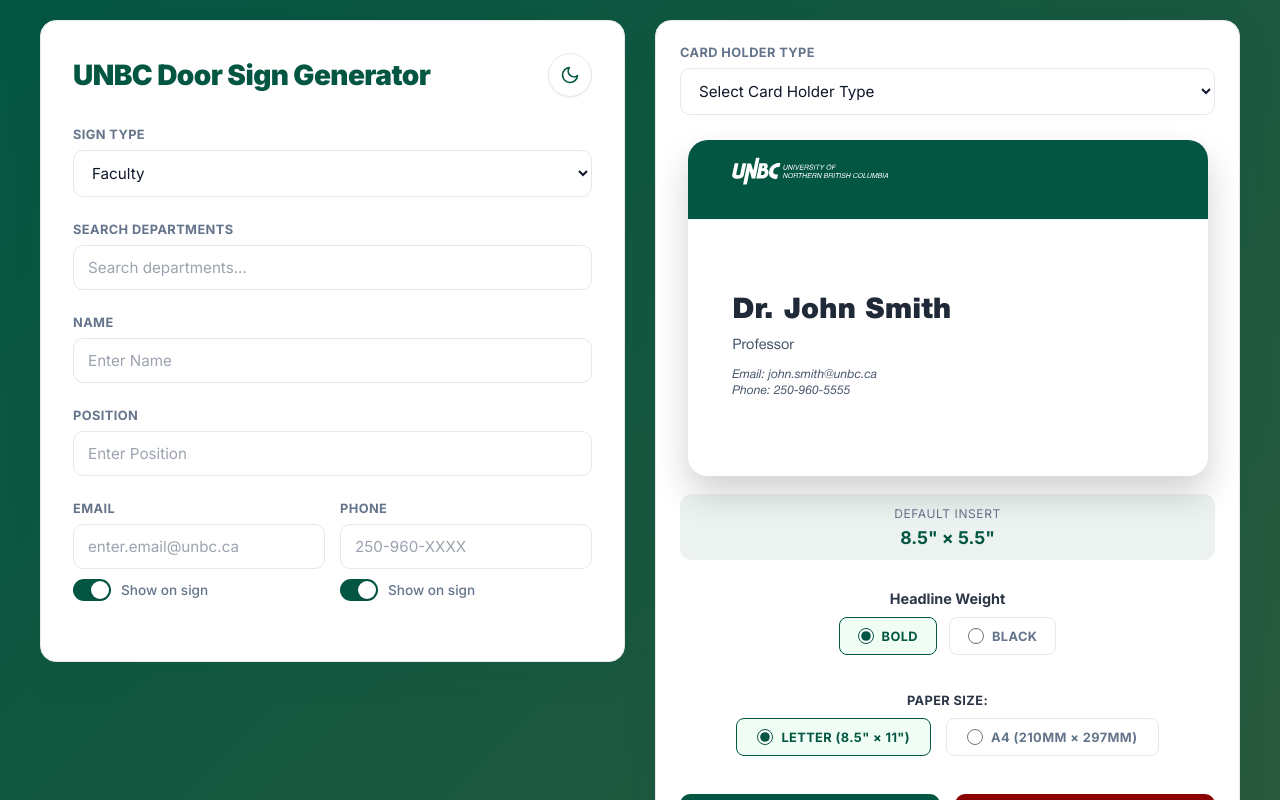
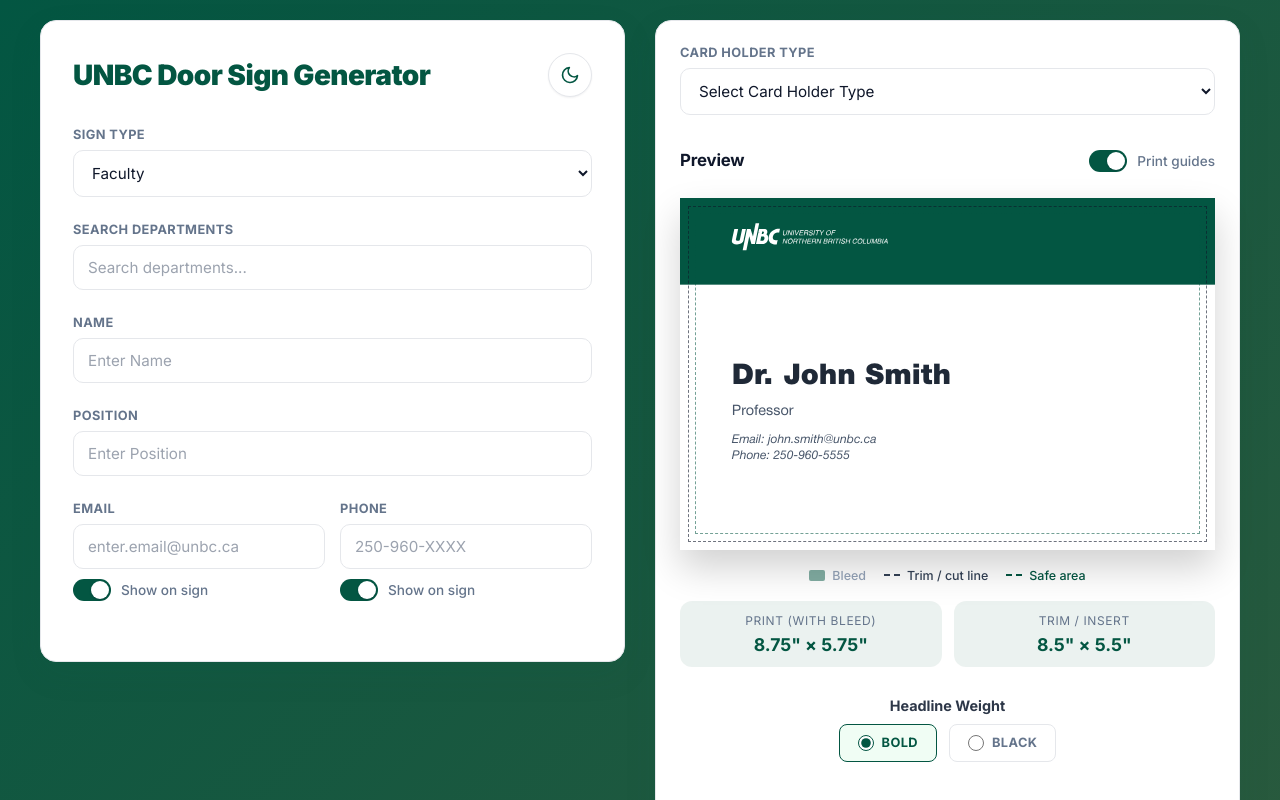
Before and after one commit to ahzs645/UNBCDoor, a React (Vite) app: page / in a window 1280 px wide. Shown: the top 800 px of the page. Built offline with nearby package versions, Linux system fonts and the light colour scheme; the HTML template or start-up script is replaced by a standard one.

Commit message:
feat: enhance SignPreview and SignArtwork components with bleed and guide features

```diff
--- a/src/components/SignPreview.jsx
+++ b/src/components/SignPreview.jsx
@@ -7,11 +7,17 @@
 
 const PT_PER_INCH = 72
 
+// Print production constants (inches). Bleed is the industry-standard 1/8"; the safe area
+// keeps critical content clear of the cut. Both are used by the preview guides and the PDF.
+const BLEED_INCHES = 0.125
+const SAFE_INCHES = 0.125
+
 export const SignPreview = ({ signData, cardHolders }) => {
   const signRef = useRef(null)
   const [paperSize, setPaperSize] = useState('letter')
   const [headlineWeight, setHeadlineWeight] = useState('bold')
   const [roomNameStyle, setRoomNameStyle] = useState('standard')
+  const [showGuides, setShowGuides] = useState(true)
   const DEFAULT_INSERT_SIZE = { width: 8.5, height: 5.5 }
 
   const formatInches = (value) => {
@@ -77,10 +83,24 @@
     right: horizontalDifference / 2
   }
 
-  const aspectRatio = insertSize.width / insertSize.height
+  // Canvas = trim insert + bleed on every edge. The preview frame matches this canvas, and
+  // the trim / safe / holder guides are inset back in as a fraction of the canvas.
+  const canvasWidth = insertSize.width + BLEED_INCHES * 2
+  const canvasHeight = insertSize.height + BLEED_INCHES * 2
+  const aspectRatio = canvasWidth / canvasHeight
+
+  const bleedFracX = (BLEED_INCHES / canvasWidth) * 100
+  const bleedFracY = (BLEED_INCHES / canvasHeight) * 100
+  const safeFracX = (SAFE_INCHES / canvasWidth) * 100
+  const safeFracY = (SAFE_INCHES / canvasHeight) * 100
 
   const previewFrameStyle = {
     '--sign-aspect': aspectRatio,
+    '--bleed-x': `${bleedFracX}%`,
+    '--bleed-y': `${bleedFracY}%`,
+    '--safe-x': `${safeFracX}%`,
+    '--safe-y': `${safeFracY}%`,
+    // Holder bars are measured against the trim insert, so they live inside the trim box.
     '--holder-bar-top': `${(Math.max(viewableOffset.top, 0) / insertSize.height) * 100}%`,
     '--holder-bar-bottom': `${(Math.max(viewableOffset.bottom, 0) / insertSize.height) * 100}%`,
     '--holder-bar-left': `${(Math.max(viewableOffset.left, 0) / insertSize.width) * 100}%`,
@@ -112,7 +132,8 @@
     showAlumni: shouldShowAlumni,
     headlineWeight,
     roomNameStyle,
-    insert: insertSize
+    insert: insertSize,
+    bleed: BLEED_INCHES
   }
 
   const cloneArtworkForExport = (availableFonts = {}) => {
@@ -165,6 +186,10 @@
       .split(/\s+/)
       .map(Number)
 
+    const bleedPt = BLEED_INCHES * PT_PER_INCH
+    const trimW = insertSize.width * PT_PER_INCH
+    const trimH = insertSize.height * PT_PER_INCH
+
     // Rasterize the artwork as-authored (keeps font-style italic for the browser to render).
     const clone = source.cloneNode(true)
     clone.setAttribute('width', viewW)
@@ -176,14 +201,19 @@
 
     const image = new Image()
     image.onload = () => {
+      // The PNG is the finished, trimmed insert — crop the bleed margin back off so it
+      // matches what you get after cutting (the PDF keeps the bleed for the printer).
       const canvas = document.createElement('canvas')
-      canvas.width = viewW * scale
-      canvas.height = viewH * scale
+      canvas.width = trimW * scale
+      canvas.height = trimH * scale
       const ctx = canvas.getContext('2d')
       ctx.fillStyle = '#ffffff'
       ctx.fillRect(0, 0, canvas.width, canvas.height)
-      ctx.setTransform(scale, 0, 0, scale, 0, 0)
-      ctx.drawImage(image, 0, 0)
+      ctx.drawImage(
+        image,
+        bleedPt, bleedPt, trimW, trimH,
+        0, 0, canvas.width, canvas.height
+      )
 
       const link = document.createElement('a')
       link.download = 'unbc-door-sign.png'
@@ -208,12 +238,19 @@
       const doc = new jsPDF({ orientation: 'portrait', unit: 'pt', format: paperSize })
       const availableFonts = await registerArtworkFonts(doc)
 
-      const artWidth = insertSize.width * PT_PER_INCH
-      const artHeight = insertSize.height * PT_PER_INCH
+      // The artwork carries bleed on every edge; crop marks below pin the trim (cut) line.
+      const bleedPt = BLEED_INCHES * PT_PER_INCH
+      const trimW = insertSize.width * PT_PER_INCH
+      const trimH = insertSize.height * PT_PER_INCH
+      const artWidth = trimW + bleedPt * 2
+      const artHeight = trimH + bleedPt * 2
       const pageWidth = paper.width * PT_PER_INCH
       const pageHeight = paper.height * PT_PER_INCH
-      const xOffset = (pageWidth - artWidth) / 2
-      const yOffset = (pageHeight - artHeight) / 2
+      // Center the TRIM box on the page; bleed extends outward from there. When the insert
+      // is as wide as the sheet (e.g. 8.5" insert on Letter) the side bleed falls off the
+      // page — expected, since the trim edge is then the paper edge.
+      const xOffset = (pageWidth - trimW) / 2 - bleedPt
+      const yOffset = (pageHeight - trimH) / 2 - bleedPt
 
       // svg2pdf needs the node laid out in the document to resolve geometry/styles.
       const clone = cloneArtworkForExport(availableFonts)
@@ -231,22 +268,32 @@
         holder.remove()
       }
 
-      // Vector crop marks at the artwork corners (0.25" arms).
+      // Vector crop marks aligned to the trim (cut) line, sitting in the margin just
+      // outside the bleed so they never print on the live artwork (0.25" arms).
       const mark = 0.25 * PT_PER_INCH
+      const ax0 = xOffset                 // artwork (bleed) edges
+      const ay0 = yOffset
+      const ax1 = xOffset + artWidth
+      const ay1 = yOffset + artHeight
+      const tx0 = xOffset + bleedPt        // trim (cut) lines
+      const ty0 = yOffset + bleedPt
+      const tx1 = ax1 - bleedPt
+      const ty1 = ay1 - bleedPt
+
       doc.setDrawColor(0, 0, 0)
       doc.setLineWidth(0.75)
 
-      doc.line(xOffset - mark, yOffset, xOffset, yOffset)
-      doc.line(xOffset, yOffset - mark, xOffset, yOffset)
+      // Horizontal arms in the left/right margins, aligned to the trim top & bottom.
+      doc.line(ax0 - mark, ty0, ax0, ty0)
+      doc.line(ax1, ty0, ax1 + mark, ty0)
+      doc.line(ax0 - mark, ty1, ax0, ty1)
+      doc.line(ax1, ty1, ax1 + mark, ty1)
 
-      doc.line(xOffset + artWidth, yOffset, xOffset + artWidth + mark, yOffset)
-      doc.line(xOffset + artWidth, yOffset - mark, xOffset + artWidth, yOffset)
-
-      doc.line(xOffset - mark, yOffset + artHeight, xOffset, yOffset + artHeight)
-      doc.line(xOffset, yOffset + artHeight, xOffset, yOffset + artHeight + mark)
-
-      doc.line(xOffset + artWidth, yOffset + artHeight, xOffset + artWidth + mark, yOffset + artHeight)
-      doc.line(xOffset + artWidth, yOffset + artHeight, xOffset + artWidth, yOffset + artHeight + mark)
+      // Vertical arms in the top/bottom margins, aligned to the trim left & right.
+      doc.line(tx0, ay0 - mark, tx0, ay0)
+      doc.line(tx1, ay0 - mark, tx1, ay0)
+      doc.line(tx0, ay1, tx0, ay1 + mark)
+      doc.line(tx1, ay1, tx1, ay1 + mark)
 
       doc.save(`unbc-door-sign-${signData.signType || 'custom'}.pdf`)
     } catch (error) {
@@ -254,42 +301,74 @@
     }
   }
 
-  const measurementSummary = selectedCardHolder ? [
+  const measurementSummary = [
     {
-      label: 'Insert',
+      label: 'Print (with bleed)',
+      value: `${formatInches(canvasWidth)}" × ${formatInches(canvasHeight)}"`
+    },
+    {
+      label: 'Trim / insert',
       value: `${formatInches(insertSize.width)}" × ${formatInches(insertSize.height)}"`
     },
-    {
+    ...(selectedCardHolder ? [{
       label: 'Viewable',
       value: `${formatInches(viewableSize.width)}" × ${formatInches(viewableSize.height)}"`
-    }
-  ] : [
-    {
-      label: 'Default insert',
-      value: `${formatInches(DEFAULT_INSERT_SIZE.width)}" × ${formatInches(DEFAULT_INSERT_SIZE.height)}"`
-    }
+    }] : [])
   ]
 
   return (
     <>
       <div className="preview">
+        <div className="preview-toolbar">
+          <span className="preview-toolbar__title">Preview</span>
+          <label className="switch preview-guide-toggle">
+            <input
+              type="checkbox"
+              checked={showGuides}
+              onChange={(e) => setShowGuides(e.target.checked)}
+            />
+            <span className="switch__track" aria-hidden="true" />
+            <span className="switch__text">Print guides</span>
+          </label>
+        </div>
+
         <div
-          className={`preview-frame ${selectedCardHolder ? 'with-holder' : 'without-holder'}`}
+          className={`preview-frame ${selectedCardHolder ? 'with-holder' : 'without-holder'} ${showGuides ? 'show-guides' : ''}`}
           style={previewFrameStyle}
         >
           <div className={doorSignClass}>
             <SignArtwork ref={signRef} content={signContent} />
           </div>
 
+          {showGuides && (
+            <>
+              <span className="print-guide print-trim" aria-hidden="true" />
+              <span className="print-guide print-safe" aria-hidden="true" />
+            </>
+          )}
+
           {selectedCardHolder && (
-            <div className="card-holder-overlay" aria-hidden="true">
-              <span className="card-holder-bar top" />
-              <span className="card-holder-bar bottom" />
-              <span className="card-holder-bar left" />
-              <span className="card-holder-bar right" />
+            <div className="card-holder-frame" aria-hidden="true">
+              <div className="card-holder-overlay">
+                <span className="card-holder-bar top" />
+                <span className="card-holder-bar bottom" />
+                <span className="card-holder-bar left" />
+                <span className="card-holder-bar right" />
+              </div>
             </div>
           )}
         </div>
+
+        {showGuides && (
+          <div className="preview-legend" aria-hidden="true">
+            <span className="preview-legend__item preview-legend__item--bleed">Bleed</span>
+            <span className="preview-legend__item preview-legend__item--trim">Trim / cut line</span>
+            <span className="preview-legend__item preview-legend__item--safe">Safe area</span>
+            {selectedCardHolder && (
+              <span className="preview-legend__item preview-legend__item--holder">Holder window</span>
+            )}
+          </div>
+        )}
 
         <div className="preview-measurements">
           {selectedCardHolder && (
--- a/src/index.css
+++ b/src/index.css
@@ -244,17 +244,41 @@
     border-color: #035642;
 }
 
-body.dark-mode .preview-frame.with-holder {
-    background: linear-gradient(135deg, rgba(34, 197, 94, 0.2) 0%, rgba(34, 197, 94, 0.05) 100%);
-    box-shadow: 0 18px 40px rgba(15, 23, 42, 0.6);
+body.dark-mode .preview-toolbar__title {
+    color: #f8fafc;
 }
 
-body.dark-mode .preview-frame.with-holder::after {
-    border-color: rgba(34, 197, 94, 0.45);
+body.dark-mode .print-trim {
+    border-color: rgba(226, 232, 240, 0.7);
+}
+
+body.dark-mode .print-safe {
+    border-color: rgba(34, 197, 94, 0.7);
+}
+
+body.dark-mode .card-holder-frame::after {
+    border-color: rgba(226, 232, 240, 0.85);
+    box-shadow: 0 0 0 1px rgba(0, 0, 0, 0.45);
 }
 
 body.dark-mode .card-holder-bar {
-    background: rgba(15, 23, 42, 0.65);
+    background: rgba(2, 6, 23, 0.6);
+}
+
+body.dark-mode .preview-legend__item {
+    color: #94a3b8;
+}
+
+body.dark-mode .preview-legend__item--trim {
+    color: #cbd5f5;
+}
+
+body.dark-mode .preview-legend__item--safe {
+    color: #22c55e;
+}
+
+body.dark-mode .preview-legend__item--holder {
+    color: #cbd5f5;
 }
 
 body.dark-mode .preview-measurements__title {
@@ -294,8 +318,28 @@
     gap: 18px;
 }
 
+.preview-toolbar {
+    width: 100%;
+    max-width: 600px;
+    display: flex;
+    align-items: center;
+    justify-content: space-between;
+    gap: 16px;
+}
+
+.preview-toolbar__title {
+    font-weight: 700;
+    color: var(--ui-text);
+    font-size: 1.05rem;
+    letter-spacing: -0.01em;
+}
+
+.preview-guide-toggle {
+    margin-top: 0;
+}
+
 .preview-frame {
-    width: min(100%, 560px);
+    width: min(100%, 600px);
     aspect-ratio: var(--sign-aspect, 1.545);
     position: relative;
     display: flex;
@@ -304,37 +348,54 @@
     box-sizing: border-box;
 }
 
-.preview-frame.with-holder {
-    padding: clamp(12px, 2.6vw, 20px);
-    background: var(--ui-surface-muted);
-    border: 1px solid var(--ui-border);
-    border-radius: var(--ui-radius);
-    box-shadow: var(--ui-shadow-md);
+.preview-frame.without-holder {
+    width: min(100%, 560px);
 }
 
-.preview-frame.without-holder {
-    width: min(100%, 520px);
+/* Print guides: square-cornered overlays pinned to the trim and safe-area boxes.
+   The sign artwork already fills the frame to the bleed edge, so these just mark
+   where the piece is cut (trim) and where content must stay clear (safe). */
+.print-guide {
+    position: absolute;
+    pointer-events: none;
+    z-index: 3;
 }
 
-.preview-frame.with-holder::after {
+.print-trim {
+    inset: var(--bleed-y, 0) var(--bleed-x, 0);
+    border: 1px dashed rgba(15, 23, 42, 0.6);
+}
+
+.print-safe {
+    inset: calc(var(--bleed-y, 0) + var(--safe-y, 0)) calc(var(--bleed-x, 0) + var(--safe-x, 0));
+    border: 1px dashed rgba(3, 86, 66, 0.55);
+}
+
+/* Holder window: the acrylic frame covers part of the trimmed insert, so it lives inside
+   the trim box (inset by the bleed). Bars are measured against the trim insert. */
+.card-holder-frame {
+    position: absolute;
+    inset: var(--bleed-y, 0) var(--bleed-x, 0);
+    z-index: 2;
+    pointer-events: none;
+}
+
+.card-holder-frame::after {
     content: '';
     position: absolute;
-    inset: calc(var(--holder-bar-top, 0)) calc(var(--holder-bar-right, 0)) calc(var(--holder-bar-bottom, 0)) calc(var(--holder-bar-left, 0));
-    border: 1px dashed rgba(3, 86, 66, 0.45);
-    border-radius: 12px;
-    pointer-events: none;
+    inset: var(--holder-bar-top, 0) var(--holder-bar-right, 0) var(--holder-bar-bottom, 0) var(--holder-bar-left, 0);
+    border: 1px dashed rgba(255, 255, 255, 0.85);
+    box-shadow: 0 0 0 1px rgba(15, 23, 42, 0.3);
 }
 
 .card-holder-overlay {
     position: absolute;
     inset: 0;
-    pointer-events: none;
-    border-radius: inherit;
 }
 
 .card-holder-bar {
     position: absolute;
-    background: rgba(15, 23, 42, 0.25);
+    background: rgba(15, 23, 42, 0.32);
 }
 
 .card-holder-bar.top {
@@ -365,9 +426,55 @@
     width: var(--holder-bar-right, 0%);
 }
 
+.preview-legend {
+    display: flex;
+    flex-wrap: wrap;
+    gap: 10px 18px;
+    justify-content: center;
+    width: 100%;
+    max-width: 600px;
+}
+
+.preview-legend__item {
+    display: inline-flex;
+    align-items: center;
+    gap: 7px;
+    font-size: 0.78rem;
+    color: var(--ui-text-muted);
+    font-weight: 500;
+}
+
+.preview-legend__item::before {
+    content: '';
+    width: 16px;
+    height: 0;
+    border-top: 2px dashed currentColor;
+    flex-shrink: 0;
+}
+
+.preview-legend__item--trim { color: #334155; }
+.preview-legend__item--safe { color: #035642; }
+
+.preview-legend__item--bleed { color: #94a3b8; }
+.preview-legend__item--bleed::before {
+    border-top: none;
+    height: 11px;
+    background: #035642;
+    border-radius: 2px;
+    opacity: 0.5;
+}
+
+.preview-legend__item--holder { color: #334155; }
+.preview-legend__item--holder::before {
+    border-top: none;
+    height: 11px;
+    background: rgba(15, 23, 42, 0.32);
+    border-radius: 2px;
+}
+
 .preview-measurements {
     width: 100%;
-    max-width: 560px;
+    max-width: 600px;
     display: flex;
     flex-direction: column;
     gap: 10px;
@@ -582,7 +689,8 @@
     height: 100%;
     background: white;
     box-shadow: 0 18px 35px rgba(0,0,0,0.18);
-    border-radius: clamp(14px, 3vw, 20px);
+    /* Square corners — a printed insert is cut to a sharp rectangle, not rounded. */
+    border-radius: 0;
     overflow: hidden;
     display: flex;
     flex-direction: column;
@@ -1081,11 +1189,6 @@
         width: 100%;
     }
 
-    .preview-frame.with-holder {
-        padding: 16px;
-        border-radius: 18px;
-    }
-
     .door-sign {
         font-size: clamp(11.5px, 2.6vw, 15px);
     }
@@ -1130,11 +1233,6 @@
         gap: 14px;
     }
 
-    .preview-frame.with-holder {
-        padding: 14px;
-        border-radius: 16px;
-    }
-
     .door-sign {
         font-size: clamp(11px, 3.4vw, 14px);
     }
@@ -1145,6 +1243,21 @@
 
     .preview-measurements__item {
         padding: 10px;
+    }
+
+    .preview-toolbar,
+    .preview-legend,
+    .preview-measurements {
+        max-width: 100%;
+    }
+
+    .preview-toolbar__title {
+        font-size: 1rem;
+    }
+
+    .preview-legend {
+        gap: 8px 14px;
+        font-size: 0.74rem;
     }
 }
 
--- a/src/sign/SignArtwork.jsx
+++ b/src/sign/SignArtwork.jsx
@@ -118,6 +118,14 @@
   const W = insert.width * PT_PER_INCH
   const H = insert.height * PT_PER_INCH
 
+  // Bleed (in points) extends the background fills past the trim line so cutting leaves
+  // no white slivers. The trim-sized layout below is unchanged — everything is translated
+  // inward by BLEED and the canvas (viewBox) grows by BLEED on every edge.
+  const bleedInches = Number.isFinite(content.bleed) ? content.bleed : 0
+  const BLEED = bleedInches * PT_PER_INCH
+  const CW = W + BLEED * 2
+  const CH = H + BLEED * 2
+
   const headerColor = readBrandVar('--brand-header', '#035642')
   const nameColor = readBrandVar('--sign-name-color', '#1f2937')
   const secondaryColor = readBrandVar('--sign-secondary-color', '#475569')
@@ -173,16 +181,22 @@
     <svg
       ref={ref}
       xmlns="http://www.w3.org/2000/svg"
-      viewBox={`0 0 ${W} ${H}`}
+      viewBox={`0 0 ${CW} ${CH}`}
       width="100%"
       height="100%"
       preserveAspectRatio="xMidYMid meet"
       fontFamily={fontFamily}
+      data-bleed={BLEED}
+      data-trim-width={W}
+      data-trim-height={H}
       style={{ display: 'block' }}
     >
-      <rect x="0" y="0" width={W} height={H} fill="#ffffff" />
-      <rect x="0" y="0" width={W} height={HEADER_H} fill={headerColor} />
+      {/* Background fills span the full bleed canvas; the green header also bleeds off
+          the top and side edges (height = top bleed + the trim-height header). */}
+      <rect x="0" y="0" width={CW} height={CH} fill="#ffffff" />
+      <rect x="0" y="0" width={CW} height={BLEED + HEADER_H} fill={headerColor} />
 
+      <g transform={`translate(${BLEED}, ${BLEED})`}>
         <UnbcLogoMark
           transform={`translate(${PAD_X}, ${logoY}) scale(${logoScale})`}
           departmentText={content.departmentText}
@@ -207,6 +221,7 @@
         {hasAlumni && (
           <AlumniCrest transform={`translate(${badgeX}, ${badgeY}) scale(${badgeScale})`} />
         )}
+      </g>
     </svg>
   )
 })
```
Lines whose indentation alone changed are shown as unchanged.
